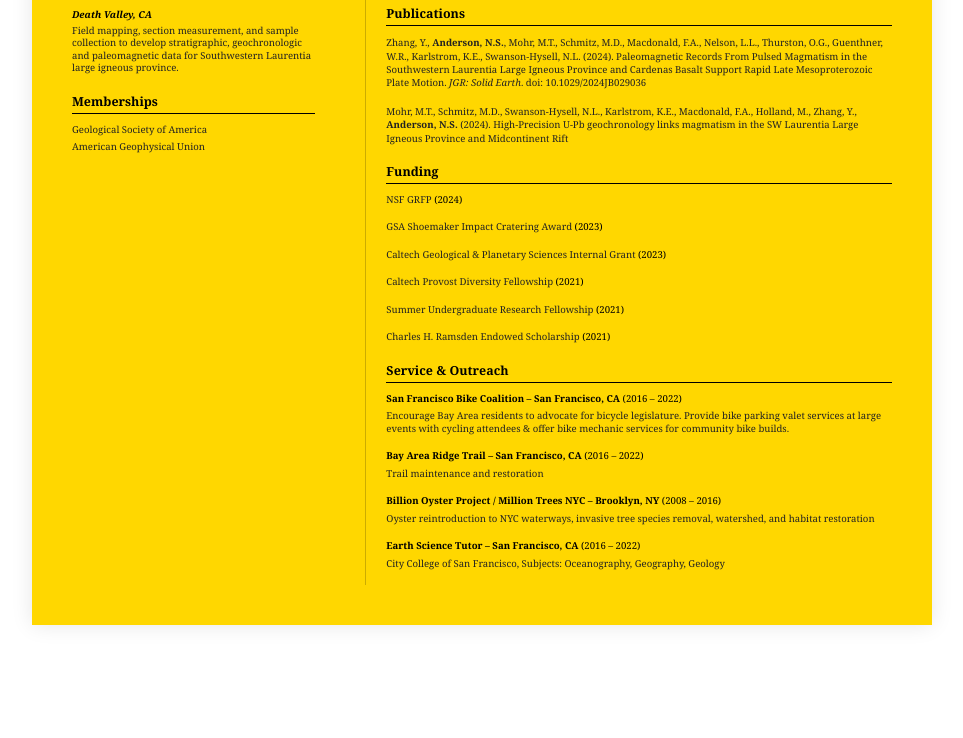
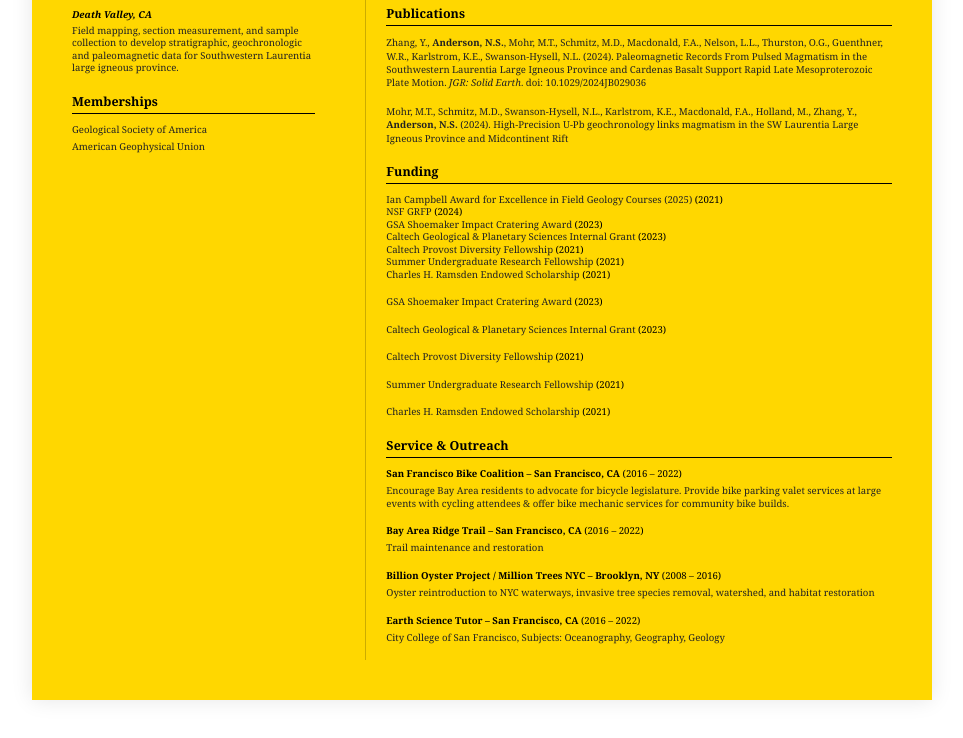
Before and after one commit to yicolas/yicolas.github.io, a plain HTML site: page index.html in a window 1280 px wide. Shown: the part 1094-1832 px from the top of the page, without its empty margins (158-1121 px from the left). Before the commit the page ends 1759 px from the top, so only its background shows below. Drawn offline with Linux system fonts and the light colour scheme.

Commit message:
Add funding awards to index.html

```diff
--- a/index.html
+++ b/index.html
@@ -463,7 +463,13 @@
                 <h3>Funding</h3>
 
                 <div class="exp-item">
+                    <div>Ian Campbell Award for Excellence in Field Geology Courses (2025) <span class="exp-date">(2021)</span></div>
                     <div>NSF GRFP <span class="exp-date">(2024)</span></div>
+                    <div>GSA Shoemaker Impact Cratering Award <span class="exp-date">(2023)</span></div>
+                    <div>Caltech Geological & Planetary Sciences Internal Grant <span class="exp-date">(2023)</span></div>
+                    <div>Caltech Provost Diversity Fellowship <span class="exp-date">(2021)</span></div>
+                    <div>Summer Undergraduate Research Fellowship <span class="exp-date">(2021)</span></div>
+                    <div>Charles H. Ramsden Endowed Scholarship <span class="exp-date">(2021)</span></div>
                 </div>
 
                 <div class="exp-item">
```
